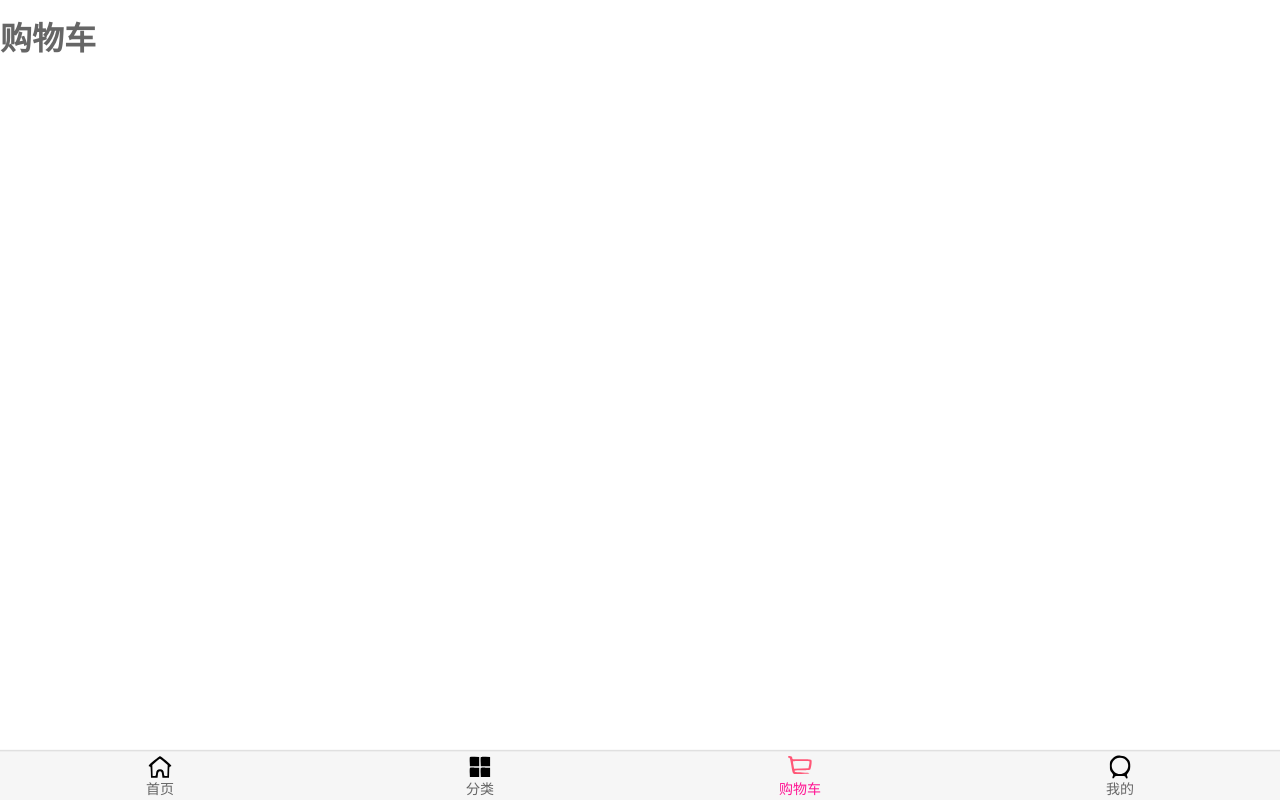
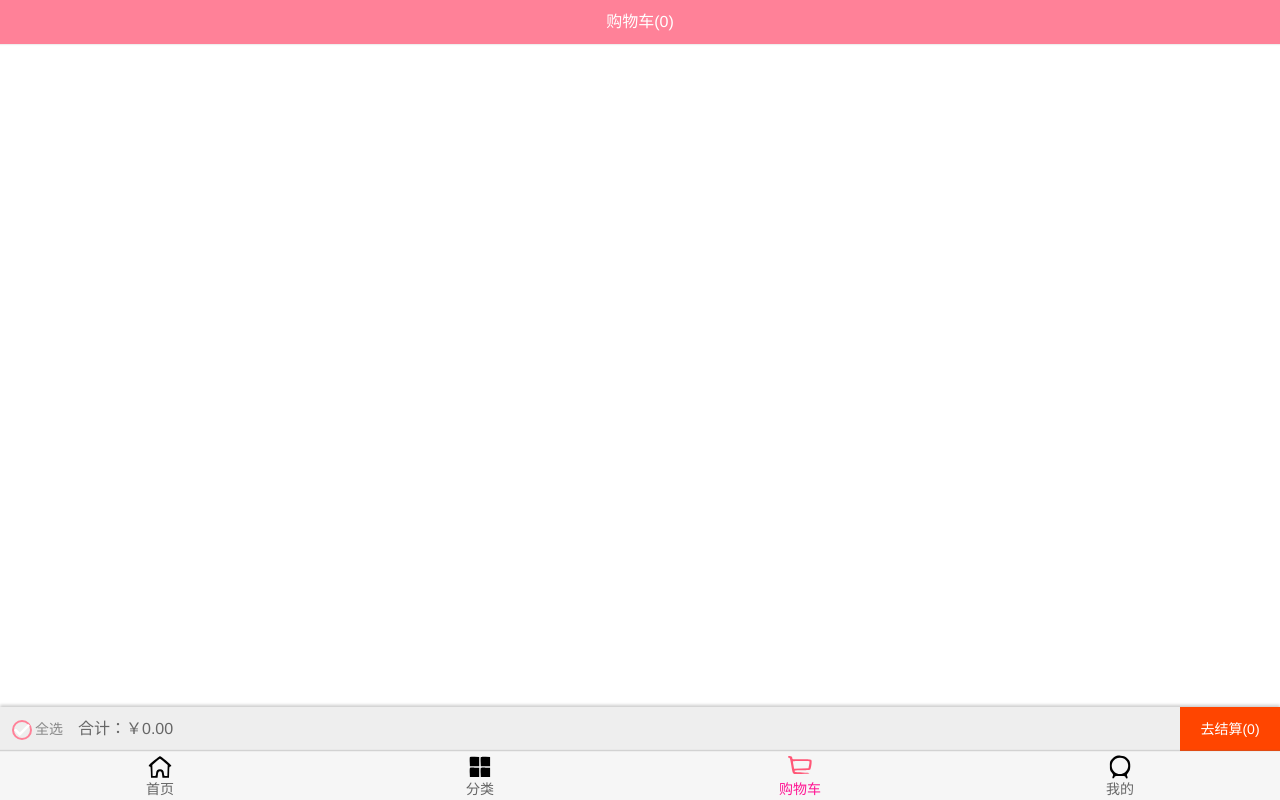
Before and after one commit to Echo-pain-killer/Graduation, a Vue app: page /shopcart in a window 1280 px wide. Built offline with nearby package versions, Linux system fonts and the light colour scheme; the HTML template or start-up script is replaced by a standard one.

Commit message:
购物车完成

```diff
--- /dev/null
+++ b/src/components/content/checkbutton/CheckButton.vue
@@ -0,0 +1,31 @@
+<template>
+  <div class="check-button">
+      <img src="~assets/img/cart/tick.svg" :class="{check: isChecked}">
+  </div>
+</template>
+
+<script>
+   export default {
+   name:'CheckButton',
+   props: {
+       isChecked: {
+           type: Boolean,
+           default(){
+               return false
+           }
+       }
+   }
+}
+</script>
+
+<style scoped>
+.check-button {
+    border-radius: 50%;
+    border: var(--color-tint) solid 2px;
+}
+
+.check {
+     border-radius: 50%;
+     background-color: var(--color-tint);
+}
+</style>
--- a/src/views/detail/Detail.vue
+++ b/src/views/detail/Detail.vue
@@ -5,7 +5,6 @@
      @titleClick="titleClick"
      ref="detailNav"/>
      <scroll ref="scroll" class="content" @scroll="contentScroll" :probe-type="3">
-         {{this.$store.state.cartList.length}}
         <detail-swiper :swiper-img="swiperImg"/>
         <base-info :goods="goods"/>
         <DetailShopInfo :shop="shop"/>
--- /dev/null
+++ b/src/views/shopcart/ChildComp/CartBottomBar.vue
@@ -0,0 +1,101 @@
+<template>
+   <div class="bottom-menu">
+    <CheckButton class="select-all" :is-checked="isSelectALL" @click.native="checkedAll"></CheckButton>
+    <span>全选</span>
+    <span class="total-price">合计：￥{{totalPrice}}</span>
+    <span class="buy-product">去结算({{calculate}})</span>
+  </div>
+</template>
+
+<script>
+import CheckButton from 'components/content/checkbutton/CheckButton'
+
+   export default {
+   name:'CartBottomBar',
+   components: {
+     CheckButton
+   },
+
+   computed: {
+     totalPrice () {
+       return this.$store.state.cartList.filter(item => {
+         return item.checked
+       }).reduce((preValue , item) => {
+         return preValue + item.count * item.price
+       },0).toFixed(2)
+     },
+
+     calculate () {
+       return this.$store.state.cartList.filter(item => item.checked).length
+     },
+
+     isSelectALL() {
+         if(this.$store.state.cartList.length === 0) return false
+
+         for(let item of this.$store.state.cartList){
+            if(!item.checked){
+              return false
+            }
+       }
+         return true
+     }
+   },
+
+   methods: {
+    checkedAll () {
+        // if(this.isSelectALL) {
+        //   this.$store.state.cartList.forEach(item => item.checked = false)
+        // }else {
+        //   this.$store.state.cartList.forEach(item => item.checked = true)
+        // }
+        for(let item of this.$store.state.cartList) {
+          if(this.isSelectALL) {
+            item.checked = false
+          }else {
+            item.checked = true
+          }
+        }
+     }
+    }
+}
+</script>
+
+<style scoped>
+.bottom-menu {
+    width: 100%;
+    height: 44px;
+    background-color: #eee;
+    position: fixed;
+    bottom: 49px;
+    left: 0;
+    box-shadow: 0 -2px 3px rgba(0, 0, 0, .2);
+    font-size: 14px;
+    color: #888;
+    line-height: 44px;
+    padding-left: 35px;
+    box-sizing: border-box;
+  }
+
+  .bottom-menu .select-all {
+    position: absolute;
+    line-height: 0;
+    left: 12px;
+    top: 13px;
+  }
+
+  .bottom-menu .total-price {
+    margin-left: 15px;
+    font-size: 16px;
+    color: #666;
+  }
+
+  .bottom-menu .buy-product {
+    background-color: orangered;
+    color: #fff;
+    width: 100px;
+    height: 44px;
+    text-align: center;
+    line-height: 44px;
+    float: right;
+  }
+</style>
--- /dev/null
+++ b/src/views/shopcart/ChildComp/CartList.vue
@@ -0,0 +1,33 @@
+<template>
+  <div class="cart-list">
+      <scroll class="content" ref="scroll">
+           <cart-list-item
+           v-for="(item,index) in $store.state.cartList"
+           :key="index"
+           :product="item"/>
+      </scroll>
+  </div>
+</template>
+
+<script>
+import CartListItem from './CartListItem'
+import Scroll from 'components/common/scroll/Scroll'
+   export default {
+   name:'CartList',
+   components: {
+       Scroll,
+       CartListItem
+   },
+}
+</script>
+
+<style scoped>
+.cart-list {
+    height: calc(100vh - 44px - 49px);
+}
+
+.content {
+    height: 100%;
+    overflow: hidden;
+}
+</style>
--- /dev/null
+++ b/src/views/shopcart/ChildComp/CartListItem.vue
@@ -0,0 +1,113 @@
+<template>
+  <div class="shop-item">
+      <div class="item-selector">
+         <check-button :is-checked="product.checked" @click.native="checkClick"/>
+      </div>
+
+      <div class="item-img">
+          <img :src="product.img" alt="">
+      </div>
+
+      <div class="item-info">
+          <div class="item-title">
+              {{product.title}}
+          </div>
+          <div class="item-desc">
+              {{product.desc}}
+          </div>
+
+      <div class="info-bottom">
+              <div class="item-price left" >
+                  ￥{{product.price}}
+              </div>
+              <div class="item-count right">
+                  x{{product.count}}
+              </div>
+      </div>
+    </div>
+  </div>
+</template>
+
+<script>
+import CheckButton from 'components/content/checkbutton/CheckButton'
+   export default {
+   name:'CartListItem',
+   components: {
+       CheckButton
+   },
+   props: {
+       product :{
+           type: Object,
+           default() {
+               return {}
+           }
+       }
+   },
+   methods: {
+     checkClick() {
+       this.product.checked = !this.product.checked
+     }
+   }
+}
+</script>
+
+<style scoped>
+.shop-item {
+    width: 100%;
+    display: flex;
+    font-size: 0;
+    padding: 5px;
+    border-bottom: 1px solid #ccc;
+  }
+
+  .item-selector {
+    width: 20px;
+    display: flex;
+    justify-content: center;
+    align-items: center;
+  }
+
+  .item-title, .item-desc {
+    overflow: hidden;
+    white-space: nowrap;
+    text-overflow: ellipsis;
+  }
+
+  .item-img {
+    padding: 5px;
+    /*border: 1px solid #ccc;*/
+  }
+
+  .item-img img {
+    width: 80px;
+    height: 100px;
+    display: block;
+    border-radius: 5px;
+  }
+
+  .item-info {
+    font-size: 17px;
+    color: #333;
+    padding: 5px 10px;
+    position: relative;
+    overflow: hidden;
+  }
+
+  .item-info .item-desc {
+    font-size: 14px;
+    color: #666;
+    margin-top: 15px;
+  }
+
+  .info-bottom {
+    margin-top: 10px;
+    position: absolute;
+    bottom: 10px;
+    left: 10px;
+    right: 10px;
+  }
+
+  .info-bottom .item-price {
+    color: orangered;
+  }
+</style>
--- a/src/views/shopcart/Shopcart.vue
+++ b/src/views/shopcart/Shopcart.vue
@@ -1,15 +1,31 @@
 <template>
   <div>
-    <h1>购物车</h1>
+    <nav-bar class="nav-bar">
+      <div slot="center">购物车({{$store.state.cartList.length}})</div>
+    </nav-bar>
+    <cart-list/>
+    <cart-bottom-bar/>
   </div>
 </template>
 
 <script>
+import NavBar from 'components/common/navbar/NavBar'
+
+import CartList from './ChildComp/CartList'
+import CartBottomBar from './ChildComp/CartBottomBar'
    export default {
-   name:'shopcart'
+   name:'shopcart',
+   components: {
+     NavBar,
+     CartList,
+     CartBottomBar
+   }
 }
 </script>
 
 <style scoped>
-
+.nav-bar {
+  color: #fff;
+  background-color: var(--color-tint);
+}
 </style>
```
